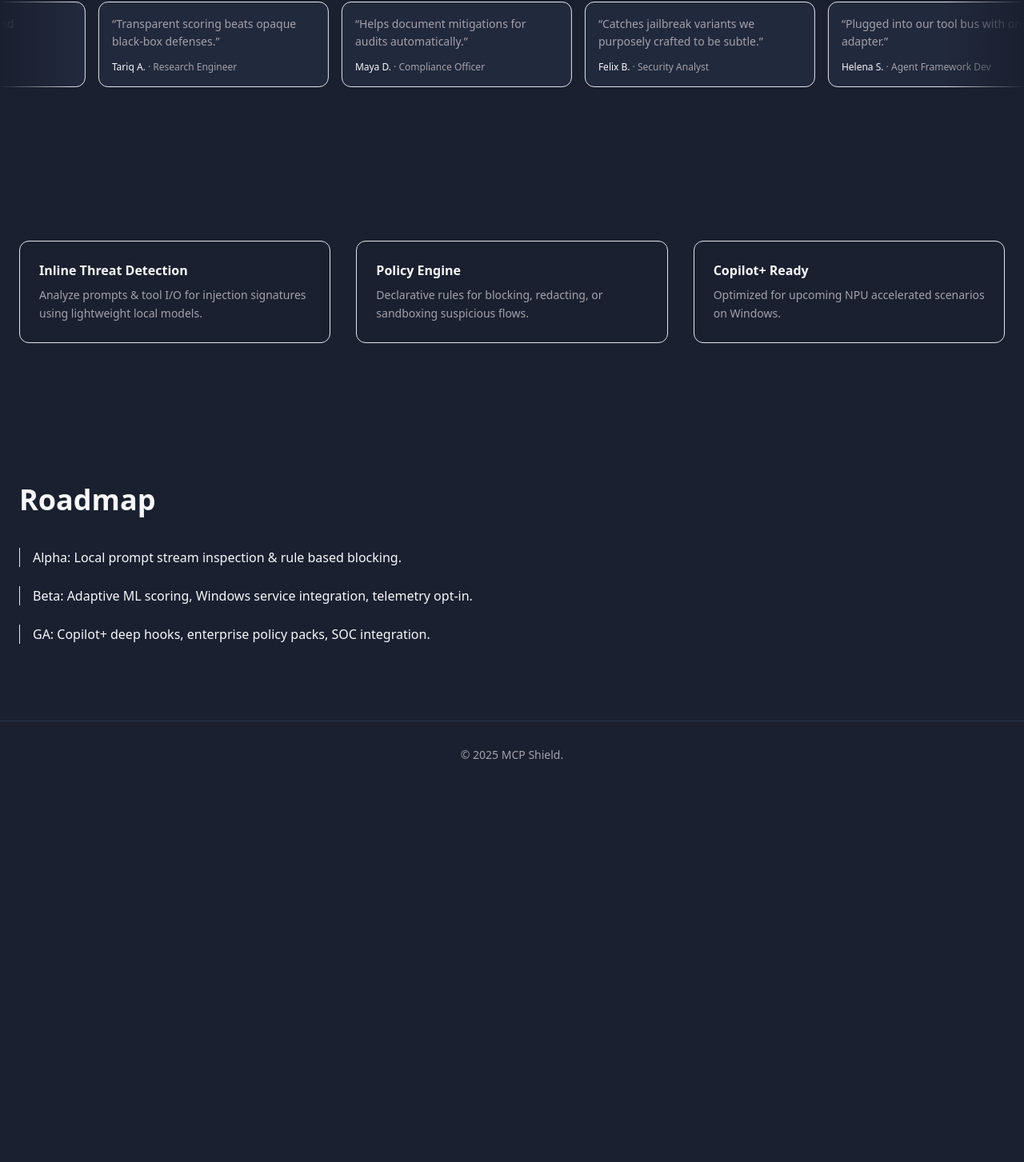
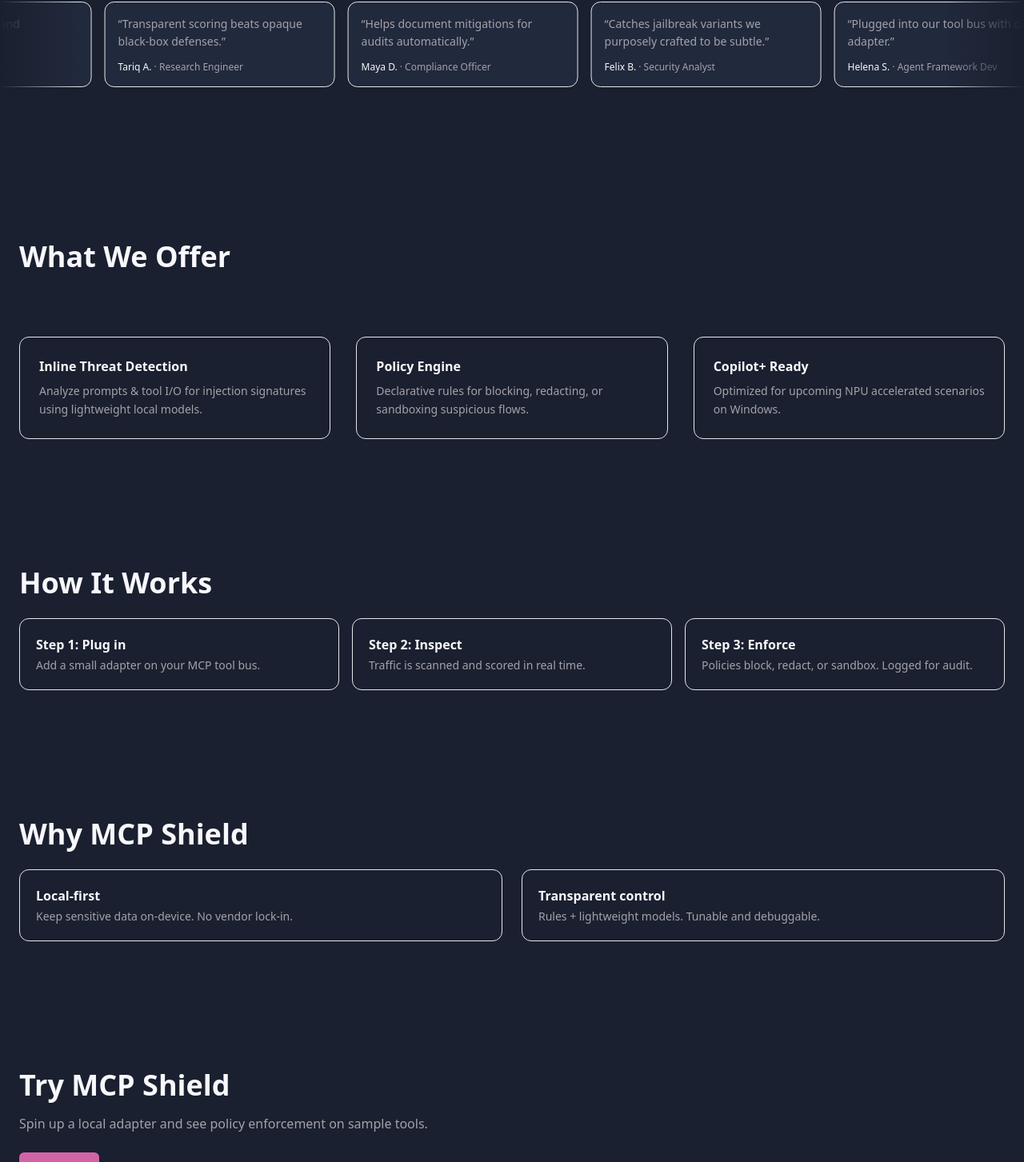
Before and after one commit to Jitha-afk/MCPShield, a Next.js app in the folder frontend/: page / in a window 1280 px wide. Shown: the part 1210-2663 px from the top of the page at 80% size. Before the commit the page ends 2196 px from the top, so only its background shows below. Built offline with nearby package versions, Linux system fonts and the light colour scheme.

Commit message:
add missing UI elements

```diff
--- a/frontend/app/page.tsx
+++ b/frontend/app/page.tsx
@@ -34,16 +34,20 @@
               <br />
               For Agent Era
             </h1>
+            <p data-animate="fade-up" className="text-base md:text-lg text-muted-foreground max-w-2xl">
+              Inspect prompts & tool I/O locally. Enforce clear policies. Ship agents with confidence.
+            </p>
             <div data-animate="fade-up" className="pt-2">
-              <Button size="lg" className="shadow-lg shadow-primary/30">
-                Try it out
+              <Button size="lg" asChild className="shadow-lg shadow-primary/30">
+                <a href="#demo">Try it out</a>
               </Button>
             </div>
           </div>
         </div>
       </section>
       <TestimonialsMarquee />
-      <section id="features" className="container py-20 grid gap-12 md:gap-20">
+      <section id="features" className="container py-20 grid gap-12 md:gap-20 scroll-mt-20">
+        <h2 className="text-3xl md:text-4xl font-bold">What We Offer</h2>
         <div className="grid md:grid-cols-3 gap-8">
           {[
             { title: 'Inline Threat Detection', body: 'Analyze prompts & tool I/O for injection signatures using lightweight local models.' },
@@ -57,7 +61,50 @@
           ))}
         </div>
       </section>
-      <section id="roadmap" className="container py-24">
+
+      <section id="how-it-works" className="container py-20 scroll-mt-20">
+        <h2 className="text-3xl md:text-4xl font-bold mb-6">How It Works</h2>
+        <ol className="grid gap-4 md:grid-cols-3">
+          <li className="p-5 rounded-xl border border-border/60 bg-card/50">
+            <div className="font-semibold mb-1">Step 1: Plug in</div>
+            <p className="text-sm text-muted-foreground">Add a small adapter on your MCP tool bus.</p>
+          </li>
+          <li className="p-5 rounded-xl border border-border/60 bg-card/50">
+            <div className="font-semibold mb-1">Step 2: Inspect</div>
+            <p className="text-sm text-muted-foreground">Traffic is scanned and scored in real time.</p>
+          </li>
+          <li className="p-5 rounded-xl border border-border/60 bg-card/50">
+            <div className="font-semibold mb-1">Step 3: Enforce</div>
+            <p className="text-sm text-muted-foreground">Policies block, redact, or sandbox. Logged for audit.</p>
+          </li>
+        </ol>
+      </section>
+
+      <section id="why" className="container py-20 scroll-mt-20">
+        <h2 className="text-3xl md:text-4xl font-bold mb-6">Why MCP Shield</h2>
+        <div className="grid md:grid-cols-2 gap-6">
+          <div className="p-5 rounded-xl border border-border/60 bg-card/50">
+            <h3 className="font-semibold mb-1">Local-first</h3>
+            <p className="text-sm text-muted-foreground">Keep sensitive data on-device. No vendor lock-in.</p>
+          </div>
+          <div className="p-5 rounded-xl border border-border/60 bg-card/50">
+            <h3 className="font-semibold mb-1">Transparent control</h3>
+            <p className="text-sm text-muted-foreground">Rules + lightweight models. Tunable and debuggable.</p>
+          </div>
+        </div>
+      </section>
+
+      <section id="demo" className="container py-20 scroll-mt-20">
+        <h2 className="text-3xl md:text-4xl font-bold mb-4">Try MCP Shield</h2>
+        <p className="text-sm md:text-base text-muted-foreground mb-6">
+          Spin up a local adapter and see policy enforcement on sample tools.
+        </p>
+        <div className="flex gap-3">
+          <Button asChild><a href="/quickstart">Quickstart</a></Button>
+        </div>
+      </section>
+
+      <section id="roadmap" className="container py-24 scroll-mt-20">
         <h2 className="text-3xl md:text-4xl font-bold mb-10">Roadmap</h2>
         <ol className="space-y-6 max-w-2xl">
           <li className="border-l pl-4 border-primary/50"><span className="font-medium">Alpha:</span> Local prompt stream inspection & rule based blocking.</li>
```
